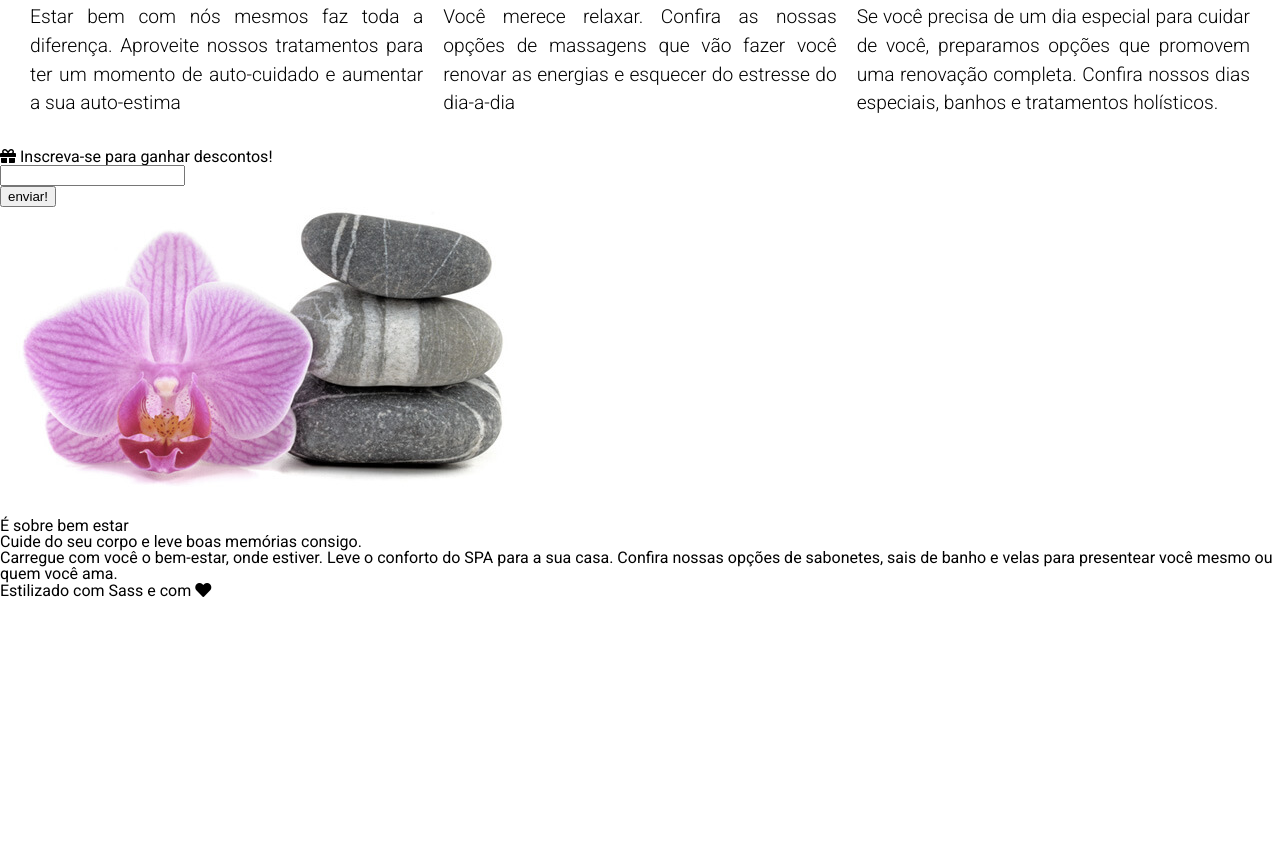
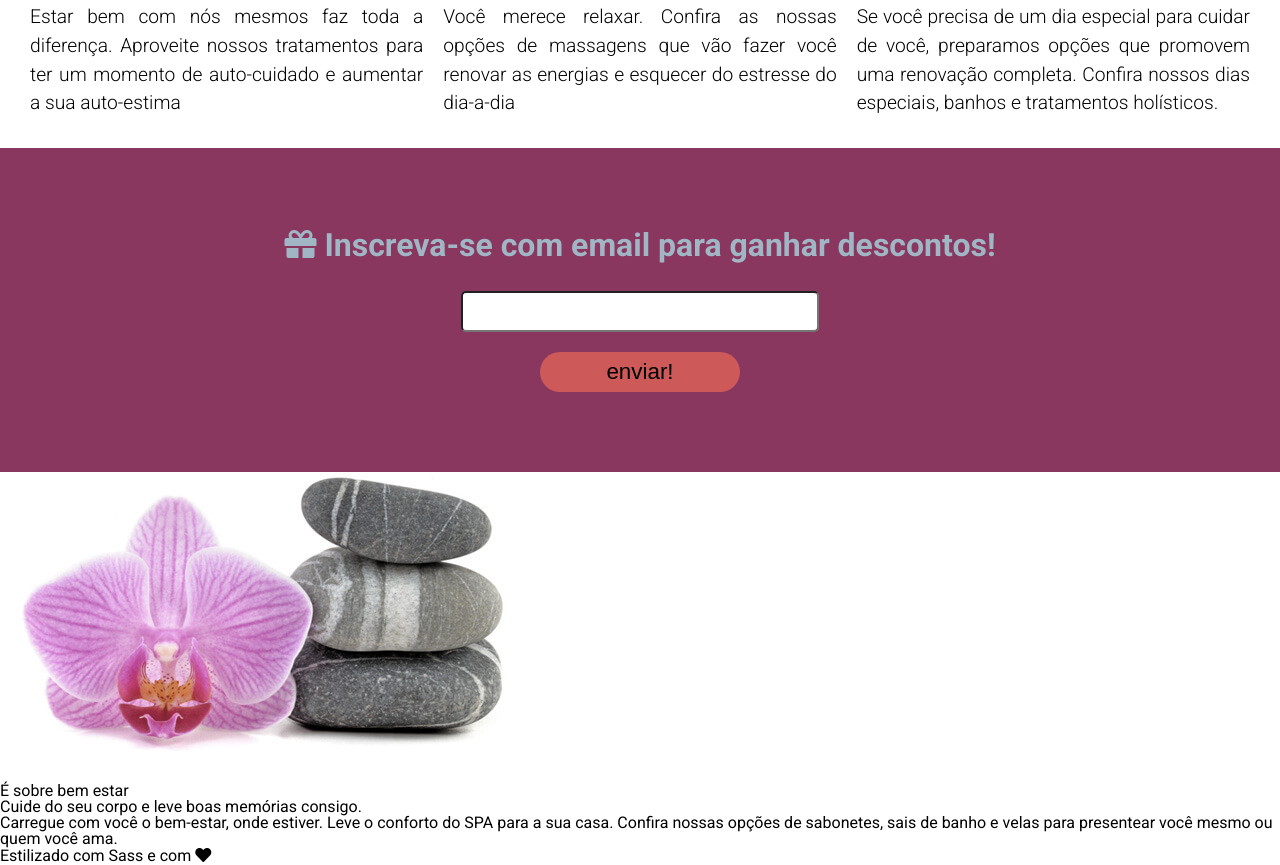
Before and after one commit to DeividXupon/Projeto-Sass, a plain HTML site: page index.html in a window 1280 px wide. Shown: the part 893-1758 px from the top of the page. Before the commit the page ends 1493 px from the top, so only its background shows below. Drawn offline with nearby package versions, Linux system fonts and the light colour scheme.

Commit message:
Editando area de cupom

```diff
--- a/index.html
+++ b/index.html
@@ -70,13 +70,13 @@
                 </div>
             </div>
         </section>
-        <section>
-            <div>
-                <h2><i class="fas fa-gift"></i> Inscreva-se para ganhar descontos!</h2>
+        <section id="cupom">
+            <div class="texto">
+                <h2><i class="fas fa-gift"></i> Inscreva-se com email para ganhar descontos!</h2>
             </div>
-            <div>
+            <div class="inscricao">
                 <form action="">
-                    <div>
+                    <div class="input">
                         <input type="email">
                     </div>
                     <button>enviar!</button>
--- a/styles/componets/_banner.scss
+++ b/styles/componets/_banner.scss
@@ -24,8 +24,8 @@
         opacity: 0.85;
         border-radius: 10px;
         border-bottom: 1px solid $cor-primaria;
-        transition-duration: 2s;
-        transition-delay: 2s;
+        transition-duration: 1s;
+        transition-delay: 1s;
 
         h1{
             font-size: 3rem;
@@ -35,7 +35,6 @@
 
         h2{
             transition-duration: 1s;
-            transition-delay: 2s;
             font-size: 0rem;
             color: $cor-secundaria;
         }
--- /dev/null
+++ b/styles/componets/_cupom.scss
@@ -0,0 +1,45 @@
+@import '../abstract/variaveis';
+
+#cupom{
+    padding: 60px;
+    background-color: $cor-primaria;
+    text-align: center;
+
+    h2{
+        font-size: 2rem;
+        font-weight: bold;
+        margin-bottom: 30px;
+        margin-top: 20px;
+        color: $cor-terciaria;
+    }
+
+    .inscricao{
+        .input{
+            input{
+                height: 35px;
+                width: 350px;
+                border-radius: 5px;
+                text-align: center;
+                font-size: 15px;
+                font-weight: 500;
+            }
+        }
+
+        button{
+            padding: 0;
+            margin: 0;
+            border: none;
+            width: 200px;
+            height: 40px;
+            font-size: 1.4rem;
+            font-weight: 100;
+            border-radius: 100px;
+            background-color: $cor-secundaria;
+            margin: 20px;
+            &:hover{
+                transition: 0.1s;
+                border: 3px solid $cor-terciaria;
+            }
+        }
+    }
+}
--- a/styles/style.scss
+++ b/styles/style.scss
@@ -2,3 +2,4 @@
 @import './componets/nav-bar';
 @import './componets/banner';
 @import './componets/servico';
+@import './componets/cupom';
```
Also changed, not shown: styles/style.css, 1 other file.
